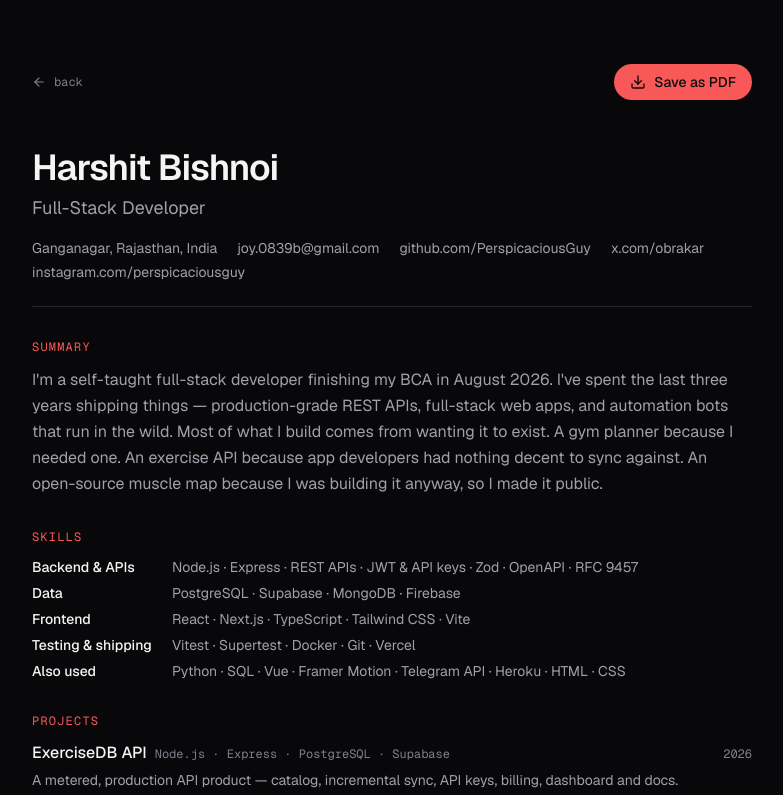
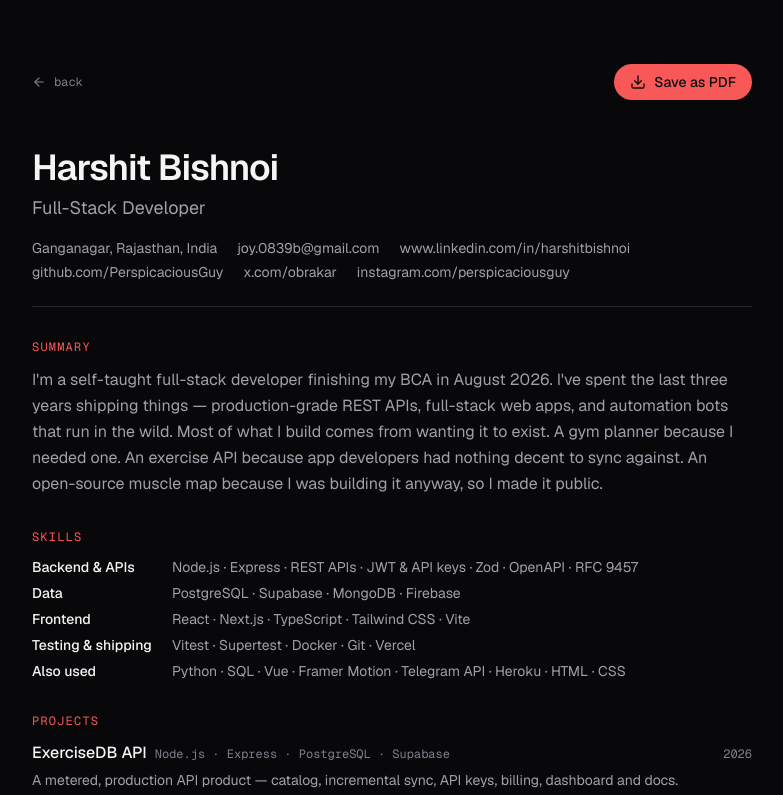
Before and after one commit to PerspicaciousGuy/my-portfolio, a Next.js app: page /resume in a window 1280 px wide. Shown: the top 795 px of the page, without its empty margins (248-1031 px from the left). Built offline with nearby package versions, Linux system fonts and the light colour scheme.

Commit message:
Add LinkedIn profile to socials for enhanced visibility

```diff
--- a/src/data/site.ts
+++ b/src/data/site.ts
@@ -18,6 +18,7 @@ export const site = {
 } as const;
 
 export const socials = [
+  { label: "LinkedIn", href: "https://www.linkedin.com/in/harshitbishnoi", handle: "Harshit Bishnoi" },
   { label: "GitHub", href: "https://github.com/PerspicaciousGuy", handle: "@PerspicaciousGuy" },
   { label: "X", href: "https://x.com/obrakar", handle: "@obrakar" },
   { label: "Instagram", href: "https://instagram.com/perspicaciousguy", handle: "@perspicaciousguy" },
```
Also changed, not shown: 1 other file (tests, documents, lock files or other folders).
